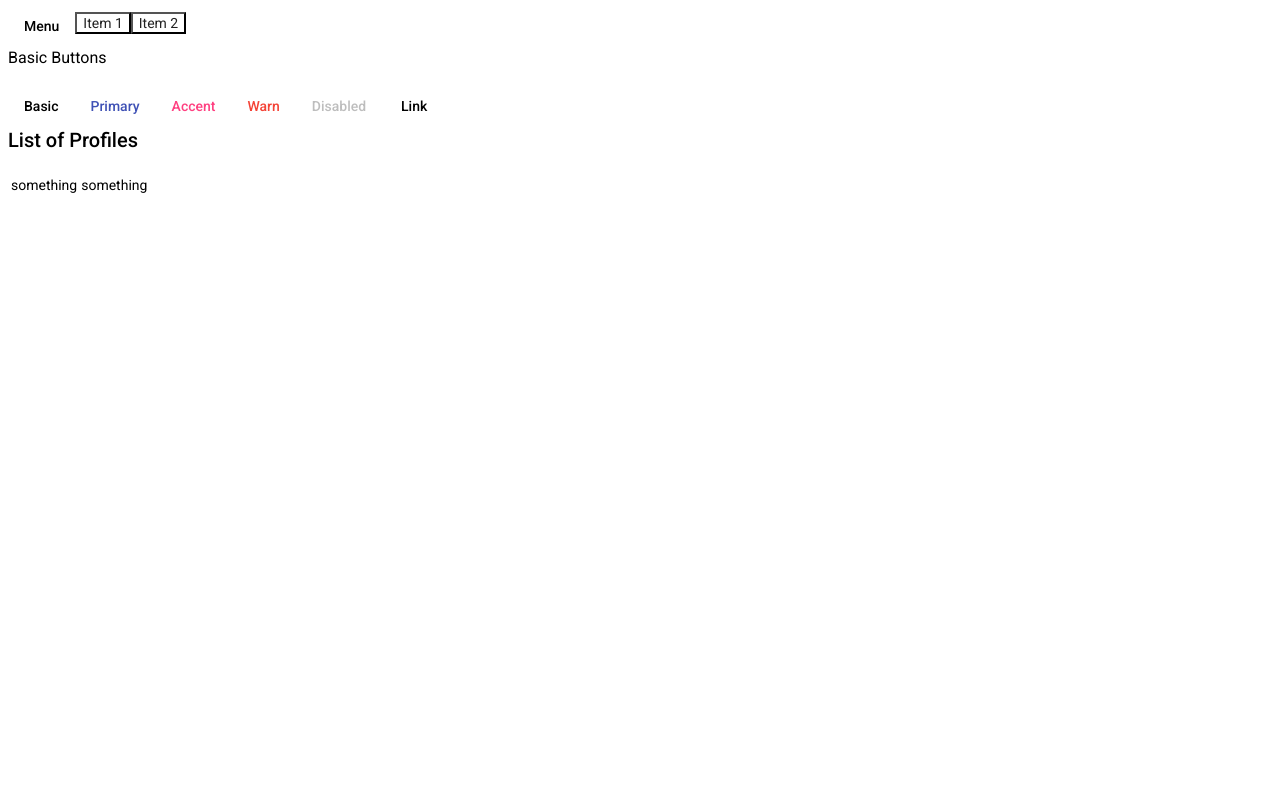
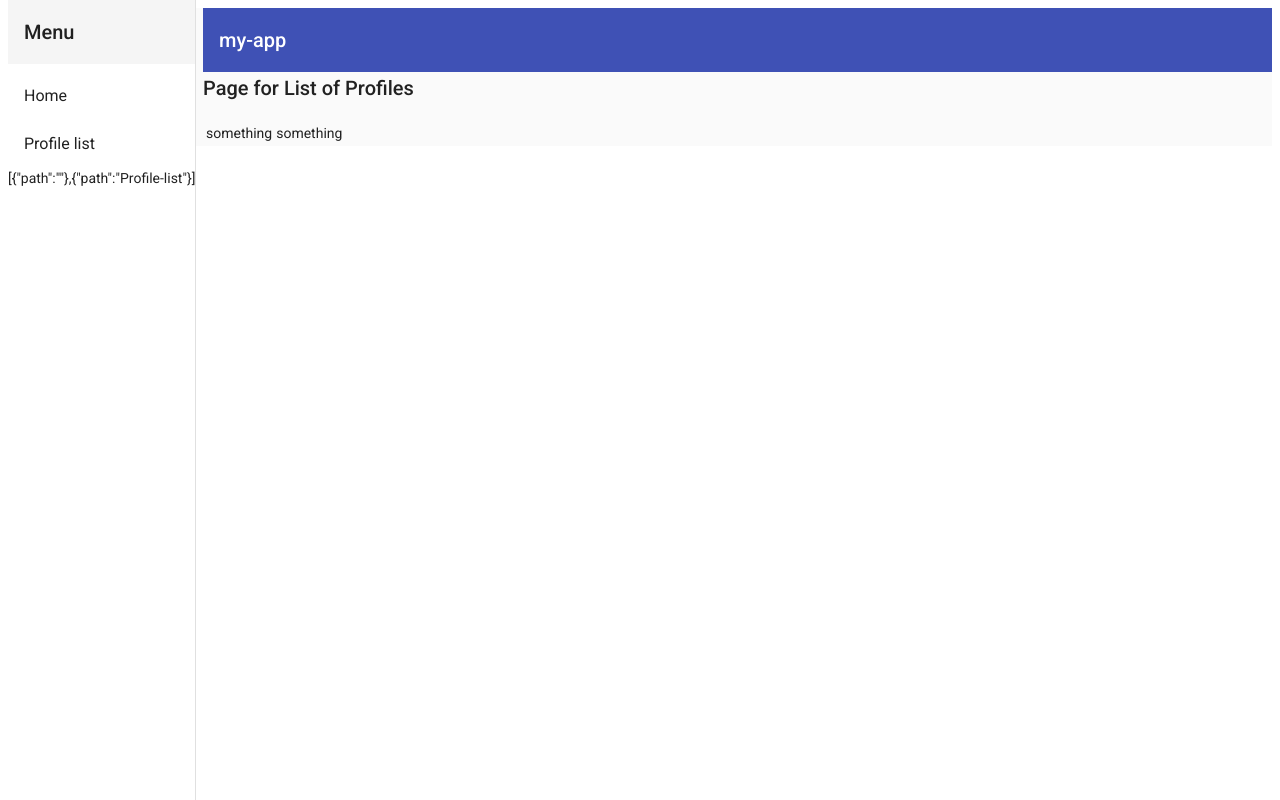
Before and after one commit to sasdev/Angular-Company-Profile, an Angular app: page / in a window 1280 px wide. Built offline with nearby package versions, Linux system fonts and the light colour scheme.

Commit message:
Added sidebar

```diff
--- a/src/app/app.component.css
+++ b/src/app/app.component.css
@@ -1,4 +1,20 @@
 @import "~@angular/material/prebuilt-themes/indigo-pink.css";
+
+.mat-drawer-container {
+
+  /* border: solid 10px green; */
+  width: 100%;
+  height: 100%;
+
+  display: flex;
+  flex-direction: column;
+
+  justify-content: flex-start; /* align items in Main Axis */
+  align-items: stretch; /* align items in Cross Axis */
+  align-content: stretch; /* Extra space in Cross Axis */
+
+  /* background-color: red; */
+}
 
   .grey {
     background-color: #f4f4f4;
--- a/src/app/app.component.html
+++ b/src/app/app.component.html
@@ -1,25 +1,34 @@
-
- <!-- Starting tempate -->
- <button mat-button>Menu</button>
-
-   <button mat-menu-item>Item 1</button>
-   <button mat-menu-item>Item 2</button>
+<mat-sidenav-container class="sidenav-container">
+  <mat-sidenav #drawer class="sidenav" fixedInViewport
+      [attr.role]="(isHandset$ | async) ? 'dialog' : 'navigation'"
+      [mode]="(isHandset$ | async) ? 'over' : 'side'"
+      [opened]="(isHandset$ | async) === false">
+    <mat-toolbar>Menu</mat-toolbar>
+    <mat-nav-list>
 
 
+      <a mat-list-item routerLinkActive="mat-warn" color="accent" routerLink="">Home</a>
+      <a mat-list-item routerLinkActive="mat-warn" color="accent" routerLink="Profile-list">Profile list</a>
 
- <h3>Basic Buttons</h3>
-<div class="example-button-row">
-  <button mat-button>Basic</button>
-  <button mat-button color="primary">Primary</button>
-  <button mat-button color="accent">Accent</button>
-  <button mat-button color="warn">Warn</button>
-  <button mat-button disabled>Disabled</button>
-  <a mat-button routerLink=".">Link</a>
-</div>
+      <ng-container>
+             {{links2}}
+      </ng-container>
 
-  <!-- Footer -->
-  <footer>
-  </footer>
-
-
-<router-outlet></router-outlet>
+    </mat-nav-list>
+  </mat-sidenav>
+  <mat-sidenav-content>
+    <mat-toolbar color="primary">
+      <button
+        type="button"
+        aria-label="Toggle sidenav"
+        mat-icon-button
+        (click)="drawer.toggle()"
+        *ngIf="isHandset$ | async">
+        <mat-icon aria-label="Side nav toggle icon">menu</mat-icon>
+      </button>
+      <span>my-app</span>
+    </mat-toolbar>
+    <!-- Add Content Here -->
+    <router-outlet></router-outlet>
+  </mat-sidenav-content>
+</mat-sidenav-container>
--- a/src/app/app.component.ts
+++ b/src/app/app.component.ts
@@ -1,4 +1,8 @@
 import { Component } from '@angular/core';
+import { BreakpointObserver, Breakpoints } from '@angular/cdk/layout';
+import { Observable } from 'rxjs';
+import { map, shareReplay } from 'rxjs/operators';
+import { Router, Route } from '@angular/router';
 
 @Component({
   selector: 'app-root',
@@ -7,4 +11,17 @@ import { Component } from '@angular/core';
 })
 export class AppComponent {
   title = 'my-app';
+
+   //Used to store links for router
+   links = this.router.config
+   links2 = JSON.stringify(this.links)
+
+   isHandset$: Observable<boolean> = this.breakpointObserver.observe(Breakpoints.Handset)
+     .pipe(
+       map(result => result.matches),
+       shareReplay()
+     );
+
+    constructor(private breakpointObserver: BreakpointObserver, private router: Router) {}
+
 }
--- a/src/app/pages/profile/profile-list.component.html
+++ b/src/app/pages/profile/profile-list.component.html
@@ -1,4 +1,4 @@
-<h2>List of Profiles</h2>
+<h2>Page for List of Profiles</h2>
 
 
 <table>
```
Also changed, not shown: src/app/app-routing.module.ts (+4 -5 lines), src/app/app.module.ts (+7 -2 lines).
